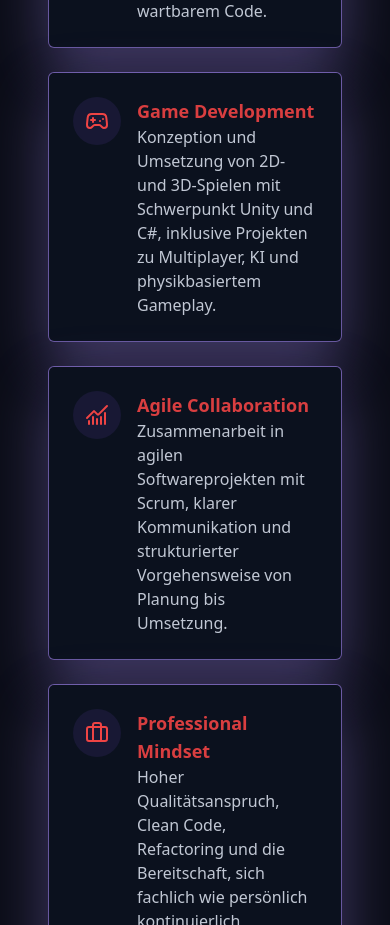
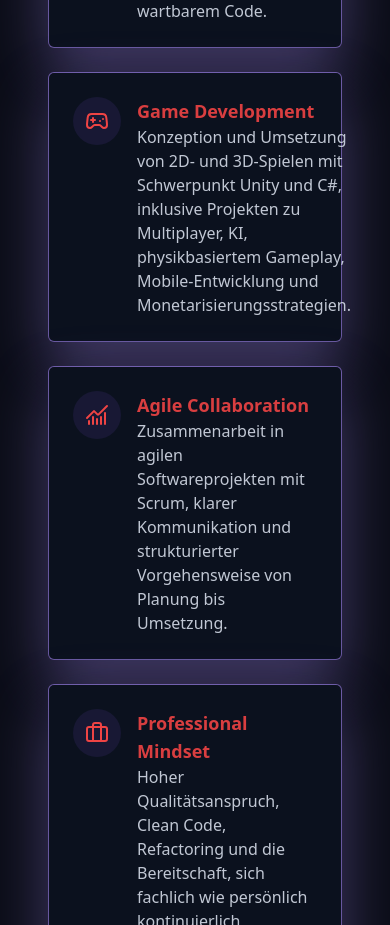
Before and after one commit to 062Leo/dev-portfolio-nextjs, a Next.js app in the folder portfolio-app/: page / in a window 390 px wide. Shown: the part 2300-3225 px from the top of the page. Built offline with nearby package versions, Linux system fonts and the light colour scheme.

Commit message:
mobile ansicht verbessert, about me verbessert

```diff
--- a/portfolio-app/src/components/About.tsx
+++ b/portfolio-app/src/components/About.tsx
@@ -89,7 +89,7 @@ export function About() {
             <InfoCard
               icon={<Gamepad2 className="h-6 w-6" />}
               title="Game Development"
-              description="Konzeption und Umsetzung von 2D- und 3D-Spielen mit Schwerpunkt Unity und C#, inklusive Projekten zu Multiplayer, KI und physikbasiertem Gameplay."
+              description="Konzeption und Umsetzung von 2D- und 3D-Spielen mit Schwerpunkt Unity und C#, inklusive Projekten zu Multiplayer, KI, physikbasiertem Gameplay, Mobile-Entwicklung und Monetarisierungsstrategien."
               colors={colors}
             />
             <InfoCard
--- a/portfolio-app/src/components/ProjectsSection.tsx
+++ b/portfolio-app/src/components/ProjectsSection.tsx
@@ -183,7 +183,6 @@ export function ProjectsShowcase() {
             Check My Personal GitHub <ArrowRight size={16} />
           </a>
         </div>
-
       </div>
     </section>
   );
--- a/portfolio-app/src/components/projects/components/ProjectVideos.tsx
+++ b/portfolio-app/src/components/projects/components/ProjectVideos.tsx
@@ -85,11 +85,12 @@ const ProjectVideos: React.FC<ProjectVideosProps> = ({ videos, colors }) => {
       >
         DETAILS
       </h3>
-      <div>
+      <div className="space-y-8 md:space-y-10">
         {videos.filter(isValidVideo).map((video, index) => (
           <div
             key={index}
-            className={`relative flex flex-col ${index % 2 === 0 ? 'md:flex-row' : 'md:flex-row-reverse'} items-center gap-8 group`}
+            className={`relative flex flex-col ${index % 2 === 0 ? 'md:flex-row' : 'md:flex-row-reverse'} items-center gap-4 md:gap-8 p-4 rounded-lg group`}
+            style={{ backgroundColor: 'rgba(72, 51, 95, 0.25)5)' }}
           >
             {/* Connecting line */}
             <div
```
